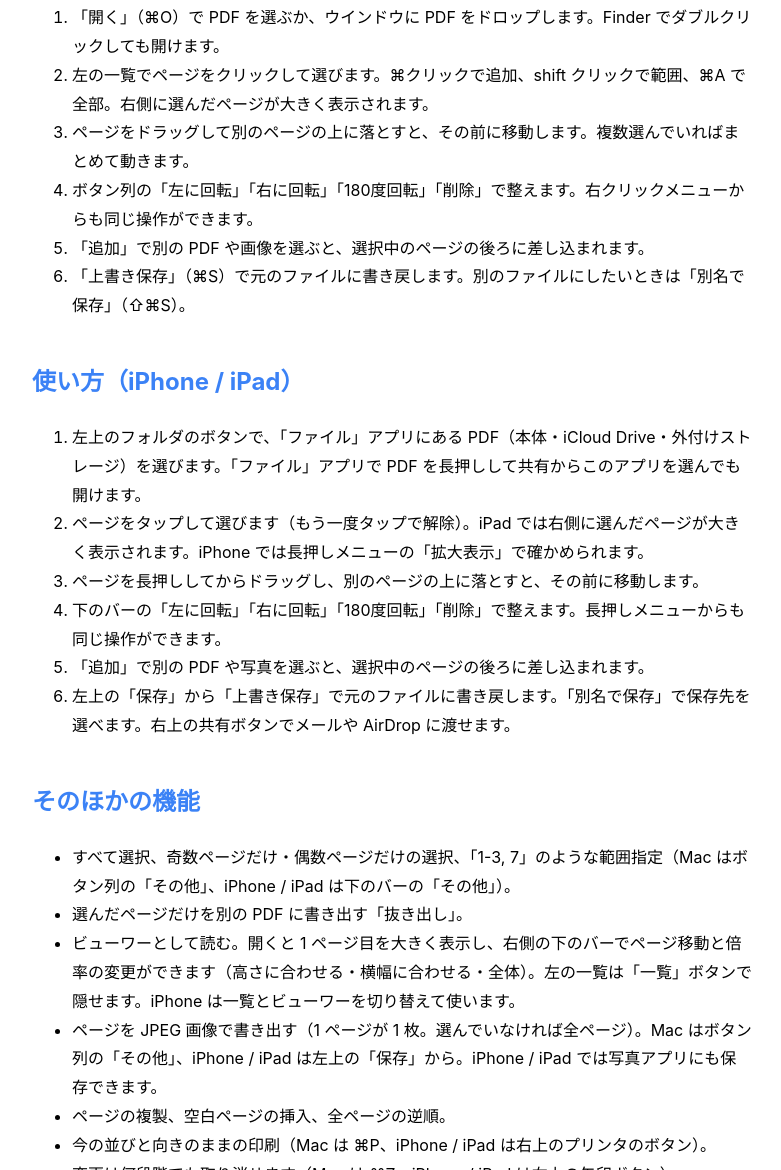
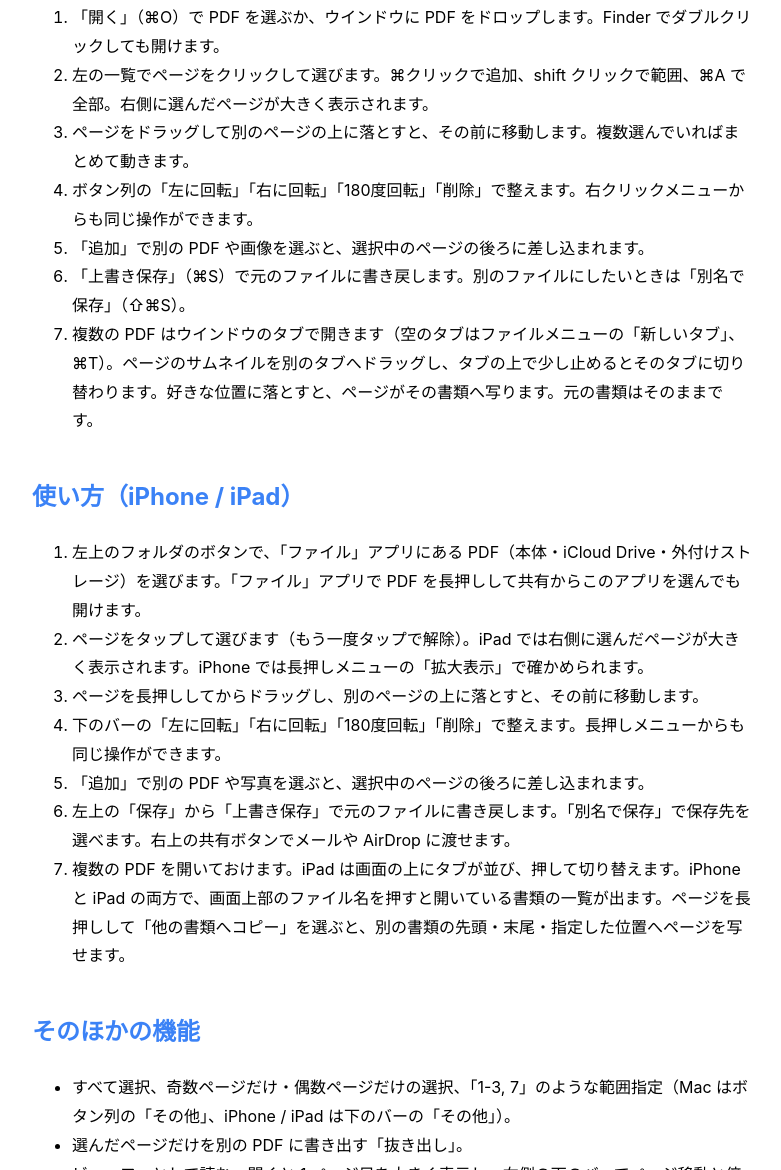
Before and after one commit to emchs07-prog/pdfpageworkshop-support, a plain HTML site: page index.html in a window 1280 px wide. Shown: the part 357-1527 px from the top of the page, without its empty margins (248-1029 px from the left). Drawn offline with Linux system fonts and the light colour scheme.

Commit message:
1.1: タブで複数の PDF を開く機能と、ページを別の書類へ写す機能の説明を追加
Co-Authored-By: Claude Opus 5.5 <noreply@anthropic.com>

```diff
--- a/index.html
+++ b/index.html
@@ -29,6 +29,7 @@
   <li>ボタン列の「左に回転」「右に回転」「180度回転」「削除」で整えます。右クリックメニューからも同じ操作ができます。</li>
   <li>「追加」で別の PDF や画像を選ぶと、選択中のページの後ろに差し込まれます。</li>
   <li>「上書き保存」（⌘S）で元のファイルに書き戻します。別のファイルにしたいときは「別名で保存」（⇧⌘S）。</li>
+  <li>複数の PDF はウインドウのタブで開きます（空のタブはファイルメニューの「新しいタブ」、⌘T）。ページのサムネイルを別のタブへドラッグし、タブの上で少し止めるとそのタブに切り替わります。好きな位置に落とすと、ページがその書類へ写ります。元の書類はそのままです。</li>
 </ol>
 
 <h2>使い方（iPhone / iPad）</h2>
@@ -39,6 +40,7 @@
   <li>下のバーの「左に回転」「右に回転」「180度回転」「削除」で整えます。長押しメニューからも同じ操作ができます。</li>
   <li>「追加」で別の PDF や写真を選ぶと、選択中のページの後ろに差し込まれます。</li>
   <li>左上の「保存」から「上書き保存」で元のファイルに書き戻します。「別名で保存」で保存先を選べます。右上の共有ボタンでメールや AirDrop に渡せます。</li>
+  <li>複数の PDF を開いておけます。iPad は画面の上にタブが並び、押して切り替えます。iPhone と iPad の両方で、画面上部のファイル名を押すと開いている書類の一覧が出ます。ページを長押しして「他の書類へコピー」を選ぶと、別の書類の先頭・末尾・指定した位置へページを写せます。</li>
 </ol>
 
 <h2>そのほかの機能</h2>
```
